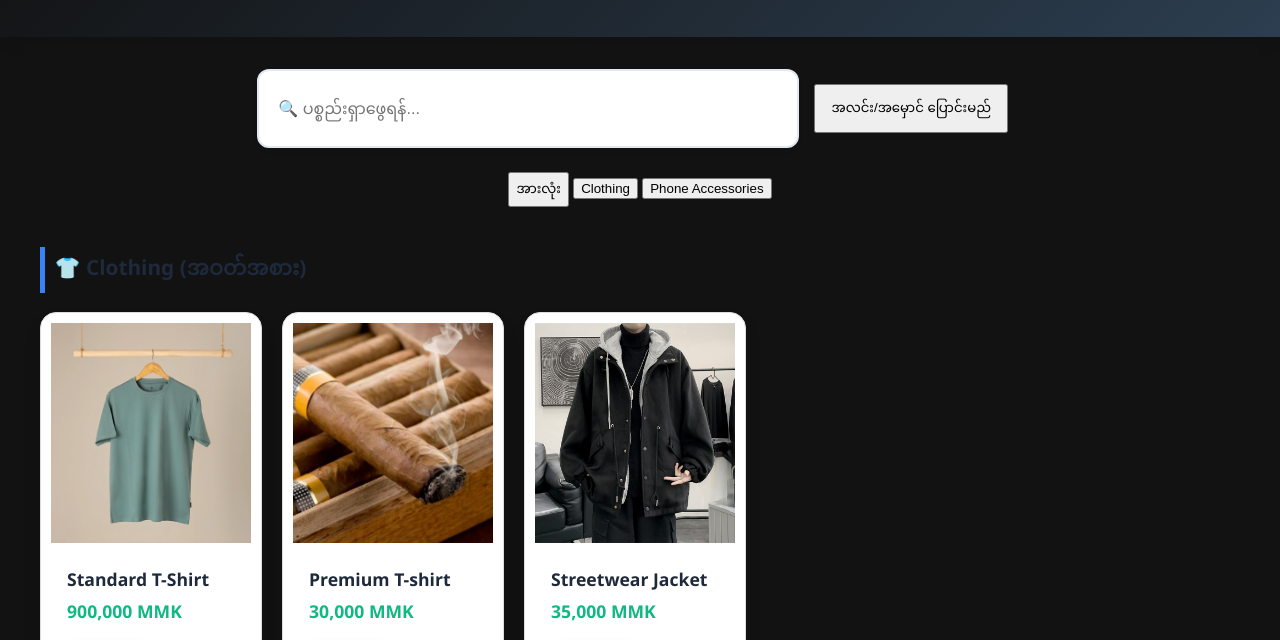
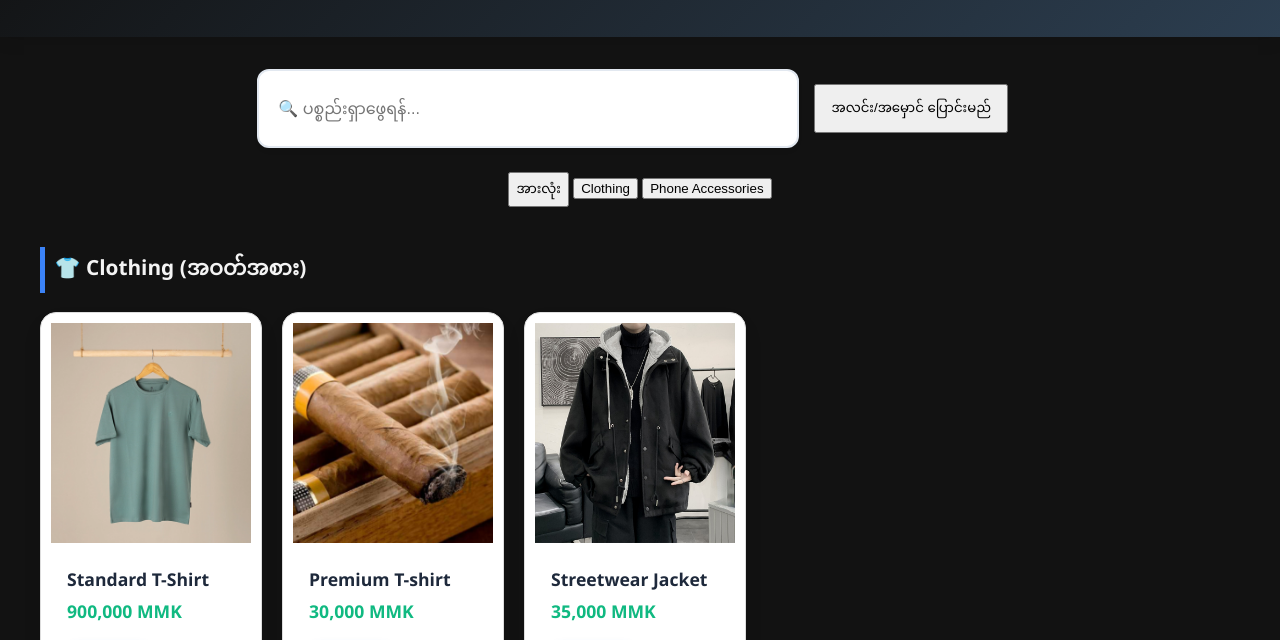
Before and after one commit to naylynnhtun2468-design/Zane-shop, a plain HTML site: page index.html in a window 1280 px wide. Both pictures are taken after a click on the button "အလင်း/အမှောင် ပြောင်းမည်". Shown: the part 134-774 px from the top of the page. Drawn offline with nearby package versions, Linux system fonts and the light colour scheme.

Commit message:
Update index.html

```diff
--- a/index.html
+++ b/index.html
@@ -150,6 +150,9 @@
 [data-theme="dark"] {
     --bg-color: #121212;
     --text-color: #f4f4f4;
+}
+[data-theme="dark"] .section-title {
+    color: #f4f4f4 !important;
 }
 
 body {
```
